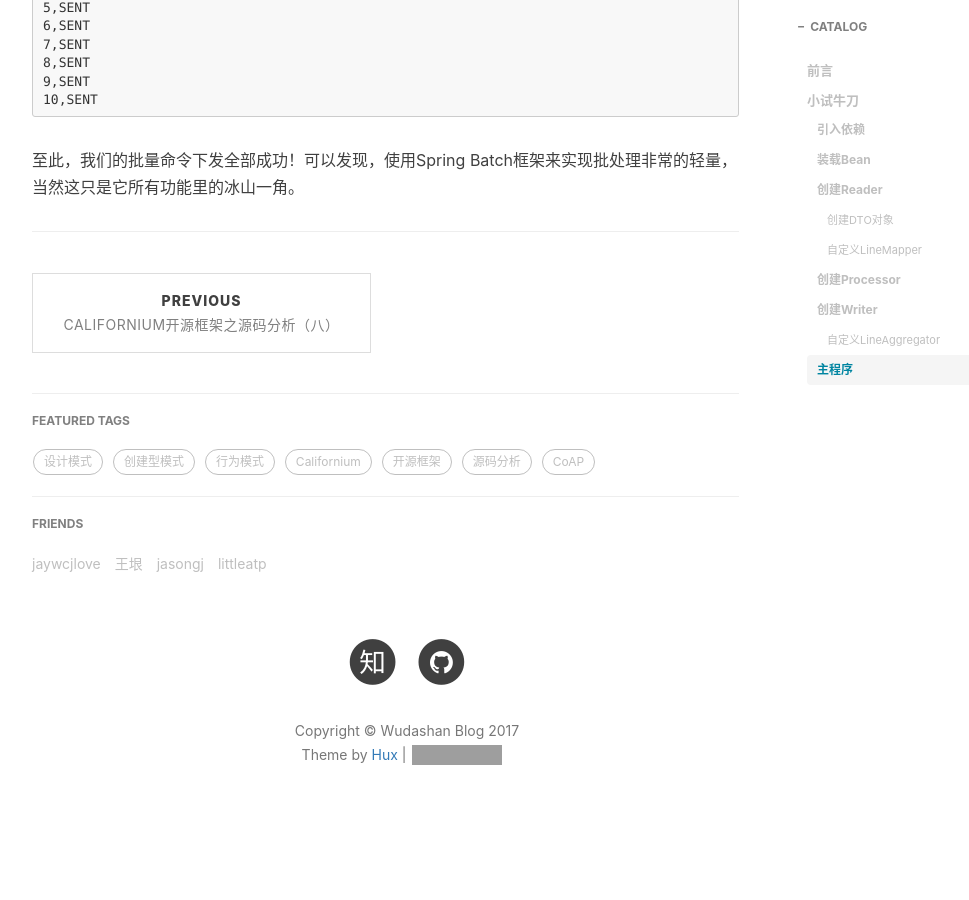
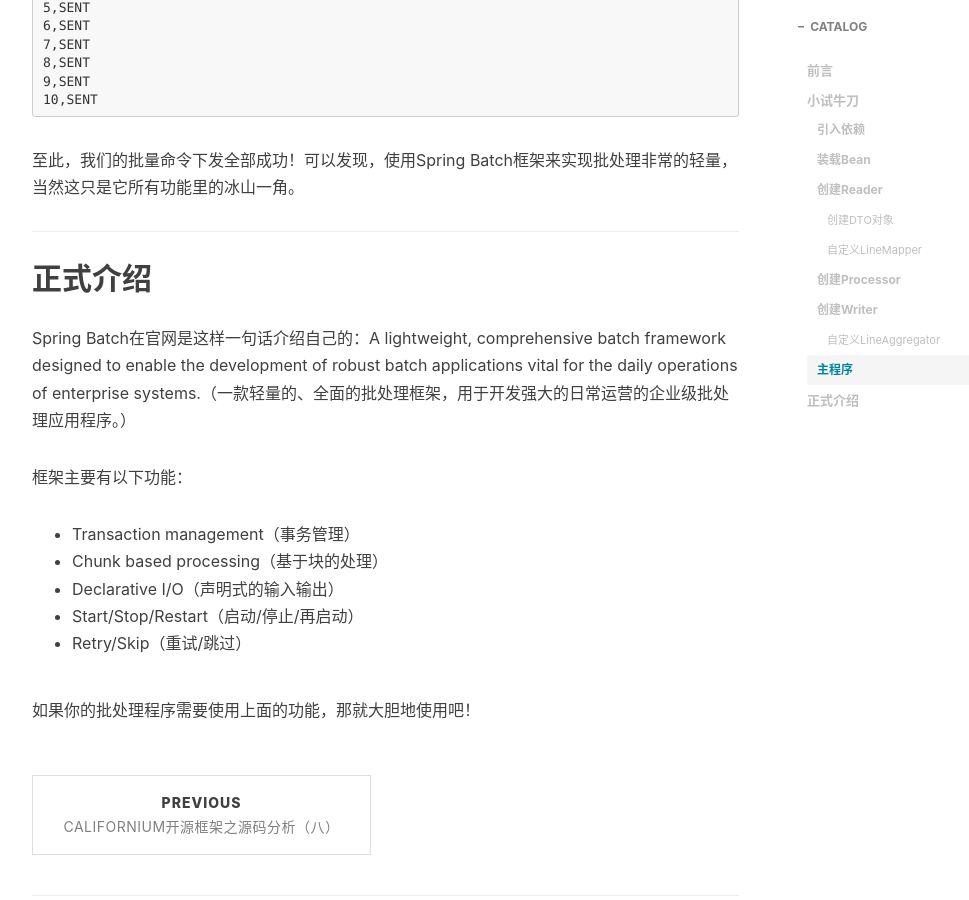
Before and after one commit to wudashan/wudashan.github.io, a Jekyll site: the page built from _posts/2017-07-23-Spring-Batch-Analysis.markdown, in a window 1280 px wide and 900 px high, scrolled down 6391 px. Shown: the whole window, without its empty margins (233-1202 px from the left). Built offline with Jekyll 4.4.1, drawn with Linux system fonts in a browser that asks for light colours; nearby versions of some CDN libraries; comment, search, counter and statistics services are not loaded; before the commit the page ends 7250 px from its top, so only the background shows below that; grey boxes are pictures that could not be loaded.

Commit message:
正式介绍

```diff
--- a/_posts/2017-07-23-Spring-Batch-Analysis.markdown
+++ b/_posts/2017-07-23-Spring-Batch-Analysis.markdown
@@ -284,3 +284,17 @@ send command to device, id=10
 至此，我们的批量命令下发全部成功！可以发现，使用Spring Batch框架来实现批处理非常的轻量，当然这只是它所有功能里的冰山一角。
 
 ---
+
+# 正式介绍
+
+Spring Batch在官网是这样一句话介绍自己的：A lightweight, comprehensive batch framework designed to enable the development of robust batch applications vital for the daily operations of enterprise systems.（一款轻量的、全面的批处理框架，用于开发强大的日常运营的企业级批处理应用程序。）
+
+框架主要有以下功能：
+
+ - Transaction management（事务管理）
+ - Chunk based processing（基于块的处理）
+ - Declarative I/O（声明式的输入输出）
+ - Start/Stop/Restart（启动/停止/再启动）
+ - Retry/Skip（重试/跳过）
+
+如果你的批处理程序需要使用上面的功能，那就大胆地使用吧！
```
